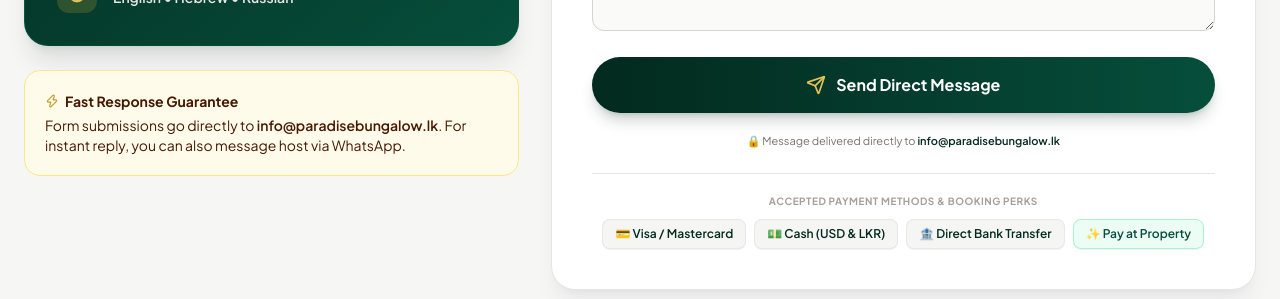
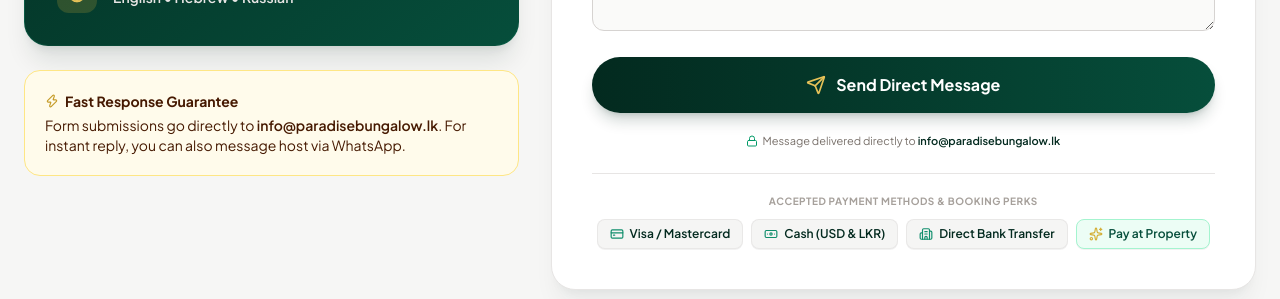
Before and after one commit to thilina-dev22/Paradise-Bungalow, a React (Vite) app: page / in a window 1280 px wide. Shown: the part 9531-9830 px from the top of the page. Built offline with nearby package versions, Linux system fonts and the light colour scheme; a web font is replaced by a local one.

Commit message:
style: replace all text emojis with professional Lucide SVG icons across contact form, booking modal, and room modal

```diff
--- a/src/components/BookingModal.jsx
+++ b/src/components/BookingModal.jsx
@@ -1,5 +1,5 @@
 import React, { useState } from 'react';
-import { X, Coffee, PhoneCall, Mail, ExternalLink, Sparkles } from 'lucide-react';
+import { X, Coffee, PhoneCall, Mail, ExternalLink, Sparkles, CreditCard, Banknote, Building2, CheckCircle2 } from 'lucide-react';
 import { ROOMS_DATA, PROPERTY_DETAILS } from '../data/roomsData';
 
 export default function BookingModal({ selectedRoom, onClose }) {
@@ -250,10 +250,22 @@ Could you please confirm availability and provide details? Thank you!`;
                 Accepted Payment Methods &amp; Direct Perks
               </span>
               <div className="flex flex-wrap items-center justify-center gap-1.5 text-[11px] font-semibold text-stone-700">
-                <span className="px-2.5 py-1 rounded-md bg-stone-100 border border-stone-200 text-emerald-950">💳 Visa &amp; Mastercard</span>
-                <span className="px-2.5 py-1 rounded-md bg-stone-100 border border-stone-200 text-emerald-950">💵 Cash (USD &amp; LKR)</span>
-                <span className="px-2.5 py-1 rounded-md bg-stone-100 border border-stone-200 text-emerald-950">🏦 Direct Bank Transfer</span>
-                <span className="px-2.5 py-1 rounded-md bg-emerald-50 text-emerald-800 border border-emerald-200">✨ 0% Booking Fee</span>
+                <span className="px-2.5 py-1 rounded-md bg-stone-100 border border-stone-200 text-emerald-950 flex items-center gap-1">
+                  <CreditCard className="w-3.5 h-3.5 text-emerald-700 shrink-0" />
+                  Visa &amp; Mastercard
+                </span>
+                <span className="px-2.5 py-1 rounded-md bg-stone-100 border border-stone-200 text-emerald-950 flex items-center gap-1">
+                  <Banknote className="w-3.5 h-3.5 text-emerald-700 shrink-0" />
+                  Cash (USD &amp; LKR)
+                </span>
+                <span className="px-2.5 py-1 rounded-md bg-stone-100 border border-stone-200 text-emerald-950 flex items-center gap-1">
+                  <Building2 className="w-3.5 h-3.5 text-emerald-700 shrink-0" />
+                  Direct Bank Transfer
+                </span>
+                <span className="px-2.5 py-1 rounded-md bg-emerald-50 text-emerald-800 border border-emerald-200 flex items-center gap-1">
+                  <CheckCircle2 className="w-3.5 h-3.5 text-emerald-600 shrink-0" />
+                  0% Booking Fee
+                </span>
               </div>
             </div>
           </div>
--- a/src/components/ContactForm.jsx
+++ b/src/components/ContactForm.jsx
@@ -1,5 +1,5 @@
 import React, { useState } from 'react';
-import { Mail, Phone, MapPin, Send, MessageSquare, CheckCircle2, Zap, Clock, Globe, Loader2 } from 'lucide-react';
+import { Mail, Phone, MapPin, Send, MessageSquare, CheckCircle2, Zap, Clock, Globe, Loader2, CreditCard, Banknote, Building2, Lock, Sparkles } from 'lucide-react';
 import { PROPERTY_DETAILS, HOUSE_RULES } from '../data/roomsData';
 
 export default function ContactForm() {
@@ -287,8 +287,9 @@ export default function ContactForm() {
                     </>
                   )}
                 </button>
-                <p className="text-[11px] text-stone-500 text-center mt-2">
-                  🔒 Message delivered directly to <strong className="font-semibold text-emerald-950">info@paradisebungalow.lk</strong>
+                <p className="text-[11px] text-stone-500 text-center mt-2 flex items-center justify-center gap-1">
+                  <Lock className="w-3 h-3 text-emerald-600 shrink-0" />
+                  <span>Message delivered directly to <strong className="font-semibold text-emerald-950">info@paradisebungalow.lk</strong></span>
                 </p>
 
                 {/* Accepted Payment & Guarantee Badges */}
@@ -298,16 +299,20 @@ export default function ContactForm() {
                   </span>
                   <div className="flex flex-wrap items-center justify-center gap-2 text-stone-700">
                     <span className="px-3 py-1.5 rounded-lg bg-stone-100 border border-stone-200/80 text-xs font-semibold text-emerald-950 flex items-center gap-1.5 shadow-2xs">
-                      💳 Visa / Mastercard
+                      <CreditCard className="w-3.5 h-3.5 text-emerald-700 shrink-0" />
+                      Visa / Mastercard
                     </span>
                     <span className="px-3 py-1.5 rounded-lg bg-stone-100 border border-stone-200/80 text-xs font-semibold text-emerald-950 flex items-center gap-1.5 shadow-2xs">
-                      💵 Cash (USD &amp; LKR)
+                      <Banknote className="w-3.5 h-3.5 text-emerald-700 shrink-0" />
+                      Cash (USD &amp; LKR)
                     </span>
                     <span className="px-3 py-1.5 rounded-lg bg-stone-100 border border-stone-200/80 text-xs font-semibold text-emerald-950 flex items-center gap-1.5 shadow-2xs">
-                      🏦 Direct Bank Transfer
+                      <Building2 className="w-3.5 h-3.5 text-emerald-700 shrink-0" />
+                      Direct Bank Transfer
                     </span>
                     <span className="px-3 py-1.5 rounded-lg bg-emerald-50 border border-emerald-200 text-xs font-semibold text-emerald-900 flex items-center gap-1.5 shadow-2xs">
-                      ✨ Pay at Property
+                      <Sparkles className="w-3.5 h-3.5 text-amber-500 shrink-0" />
+                      Pay at Property
                     </span>
                   </div>
                 </div>
--- a/src/components/RoomModal.jsx
+++ b/src/components/RoomModal.jsx
@@ -1,5 +1,5 @@
 import React, { useState } from 'react';
-import { X, Check, Coffee, Users, Maximize2, Bed, ChevronLeft, ChevronRight, PhoneCall, Calendar } from 'lucide-react';
+import { X, Check, Coffee, Users, Maximize2, Bed, ChevronLeft, ChevronRight, PhoneCall, Calendar, MapPin } from 'lucide-react';
 import { PROPERTY_DETAILS } from '../data/roomsData';
 
 export default function RoomModal({ room, onClose, onOpenBooking }) {
@@ -77,8 +77,9 @@ export default function RoomModal({ room, onClose, onOpenBooking }) {
                 {room.title}
               </h2>
               {room.locationNote && (
-                <p className="text-xs font-semibold text-amber-700 mt-1">
-                  📌 {room.locationNote}
+                <p className="text-xs font-semibold text-amber-700 mt-1 flex items-center gap-1">
+                  <MapPin className="w-3 h-3 text-amber-600 shrink-0" />
+                  <span>{room.locationNote}</span>
                 </p>
               )}
             </div>
```
